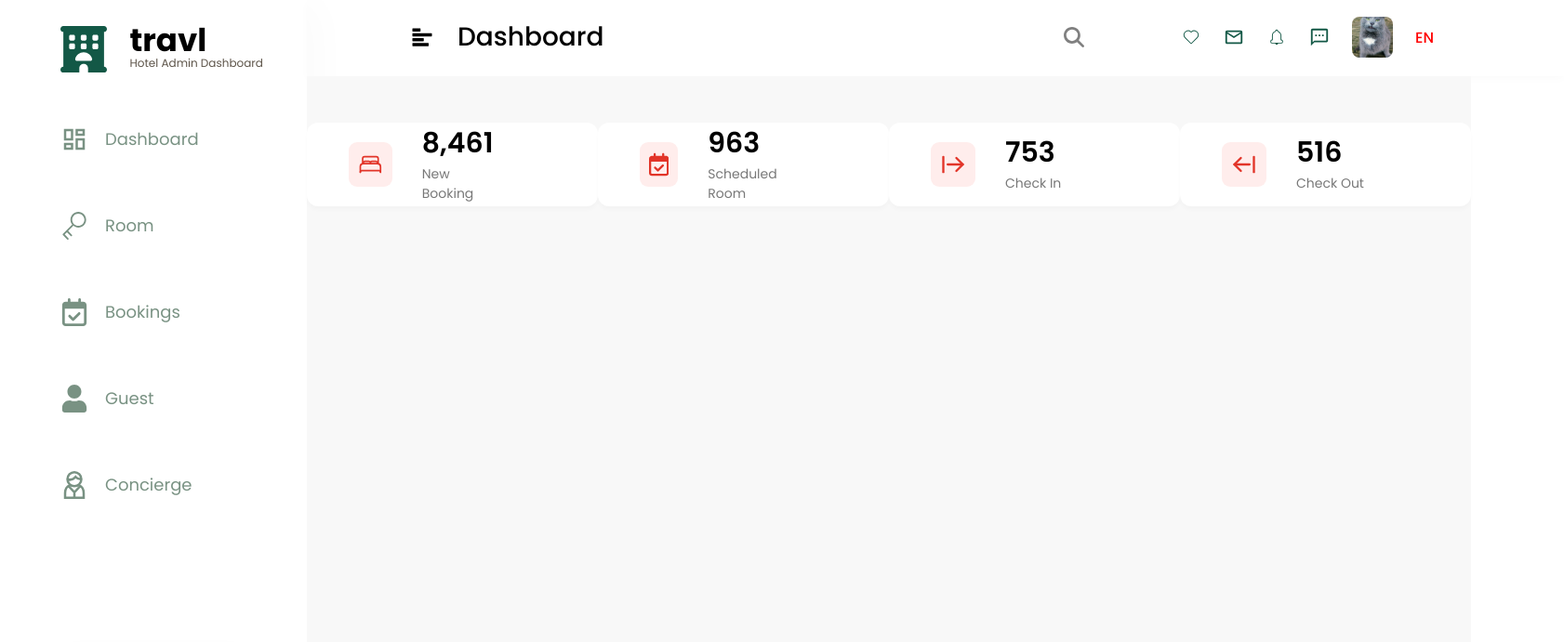
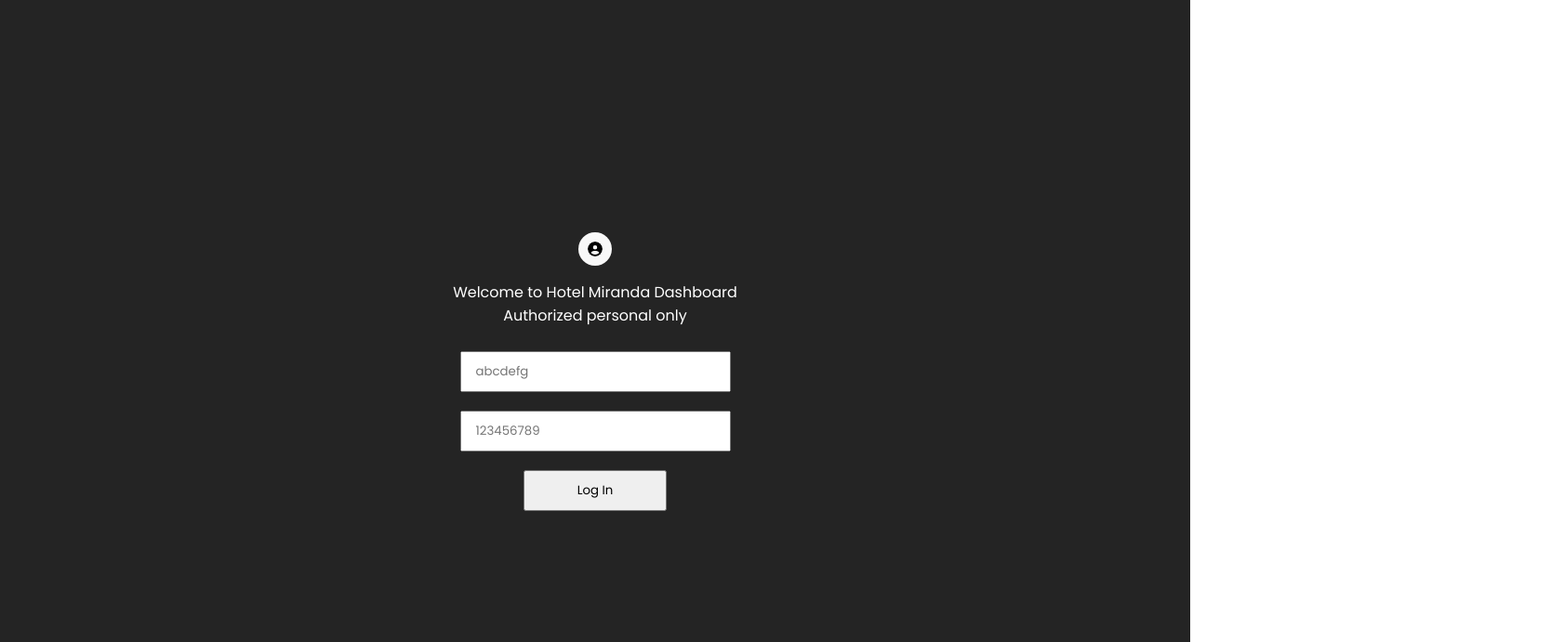
Before and after one commit to jaimehu20/Hotel-Miranda-Dashboard, a React (Vite) app: page / in a window 1280 px wide. Shown: the top 691 px of the page at 93% size, 1682 px wide, since content can reach past the window. Built offline with nearby package versions, Linux system fonts and the light colour scheme.

Commit message:
login page finished / autentication not working

```diff
--- a/package.json
+++ b/package.json
@@ -16,6 +16,7 @@
     "react-dom": "^18.2.0",
     "react-icons": "^5.1.0",
     "react-router": "^6.22.3",
+    "react-router-dom": "^6.22.3",
     "styled-components": "^6.1.8"
   },
   "devDependencies": {
--- /dev/null
+++ b/src/App.jsx
@@ -0,0 +1,34 @@
+import { useEffect, useState } from "react";
+import { BrowserRouter, Navigate, Route, Routes, Router } from 'react-router-dom'
+import MyComp from "./pages/LoginPage";
+import Home from './pages/IndexPage.jsx';
+
+export default function Tron() {
+    const [auth, setAuth ] = useState(localStorage);
+    useEffect(() => {
+        if (auth) {
+            localStorage.setItem("AUTH_LS_KEY", "1");
+        } else {
+            localStorage.removeItem("AUTH_LS_KEY");
+        }
+    }, [auth]);
+    return (
+        <BrowserRouter>
+            <Routes>
+                <Route path='' component={<MyComp setAuth={setAuth} />} element={<MyComp />} />
+                <Route path="/home" auth={
+                    <PrivateRoute auth={auth}>
+                        <Home />
+                    </PrivateRoute>
+                } element={<Home />} />
+            </Routes>
+    </BrowserRouter>
+    )
+}
+
+function PrivateRoute({auth, children}) {
+    if (!auth) {
+        Navigate('');
+        return children;
+    }
+}
--- /dev/null
+++ b/src/login.css
@@ -0,0 +1,12 @@
+html {
+  box-sizing: border-box;
+  margin: 0;
+  padding: 0;
+}
+
+body {
+  min-width: 320px;
+  margin: 0;
+  font-family: 'Poppins';
+  background: #242424;
+}
--- a/src/main.jsx
+++ b/src/main.jsx
@@ -1,10 +1,11 @@
 import React from 'react'
 import ReactDOM from 'react-dom/client'
-import Home from './pages/IndexPage.jsx'
 import './index.css'
+import Tron from './App.jsx'
+
 
 ReactDOM.createRoot(document.getElementById('root')).render(
   <React.StrictMode>
-    <Home />
+  <Tron />
   </React.StrictMode>,
 )
--- /dev/null
+++ b/src/pages/LoginPage.jsx
@@ -0,0 +1,71 @@
+import { FaCircleUser } from "react-icons/fa6";
+import styled from "styled-components";
+
+const LogForm = styled.section`
+    display:flex;
+    justify-content: center;
+    align-items: center;
+    flex-direction: column;
+    background: #242424;
+    width: 100%;
+    height: 100vh;
+    svg {
+        background: #F8F8F8;
+        padding: 10px;
+        border-radius: 18px;
+    }
+    p:first-of-type {
+        color: #ffffff;
+        margin-bottom: 0px;
+    }
+    p:last-of-type {
+        color: #ffffff;
+        margin-top: 0px;
+    }
+    input {
+        margin-top: 20px;
+        padding: 10px 15px 10px 15px;
+        font-family: 'Poppins';
+    }
+    input:first-of-type {
+        margin-top: 10px;
+        padding: 10px 15px 10px 15px;
+    }
+    input:last-of-type {
+        padding: 10px 56px 10px 56px;
+        cursor:
+    }
+`;
+
+
+function MyComp() {
+
+    const prueba2 = () => {
+    const userName = document.getElementById('username').value;
+    const password = document.getElementById('password').value;
+    if (userName && password) {
+        localStorage.setItem("AUTH_LS_KEY", "1");
+        setAuth = setAuth
+
+    } else {
+        localStorage.removeItem("AUTH_LS_KEY");
+    }
+}
+        return (
+            <>
+
+            <LogForm>
+                <FaCircleUser />
+                <p>Welcome to Hotel Miranda Dashboard</p>
+                <p>Authorized personal only</p>
+                <input id="username" type="text" placeholder="abcdefg"/>
+                <input id="password" type="text" placeholder="123456789"/>
+                <input type="submit" value="Log In" onClick={prueba2}/>
+            </LogForm>
+
+        </>
+        )
+    }
+
+
+export default MyComp;
```
Also changed, not shown: src/App.css (added), 1 other file (tests, documents, lock files or other folders).
